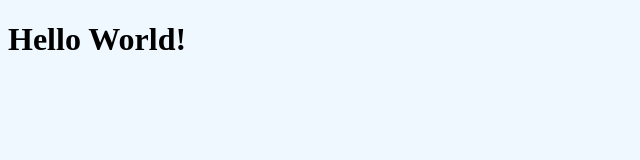
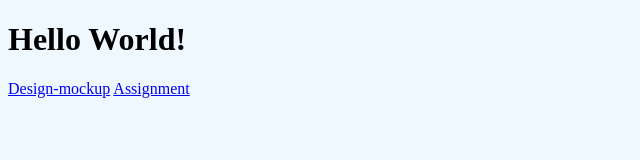
Before and after one commit to anitadeepu/anitadeepu.github.io, a plain HTML site: page index.html in a window 1280 px wide. Shown: the whole page, without its empty margins (0-640 px from the left). Drawn offline with Linux system fonts and the light colour scheme.

Commit message:
2nd commit

```diff
--- a/index.html
+++ b/index.html
@@ -9,5 +9,8 @@
 <body>
     <h1>Hello World!</h1>
 
+    <a href="https://anitadeepu.github.io/design-mockup/">Design-mockup</a>
+    <a href="https://anitadeepu.github.io/b-assign">Assignment</a>
+
 </body>
 </html>
```
